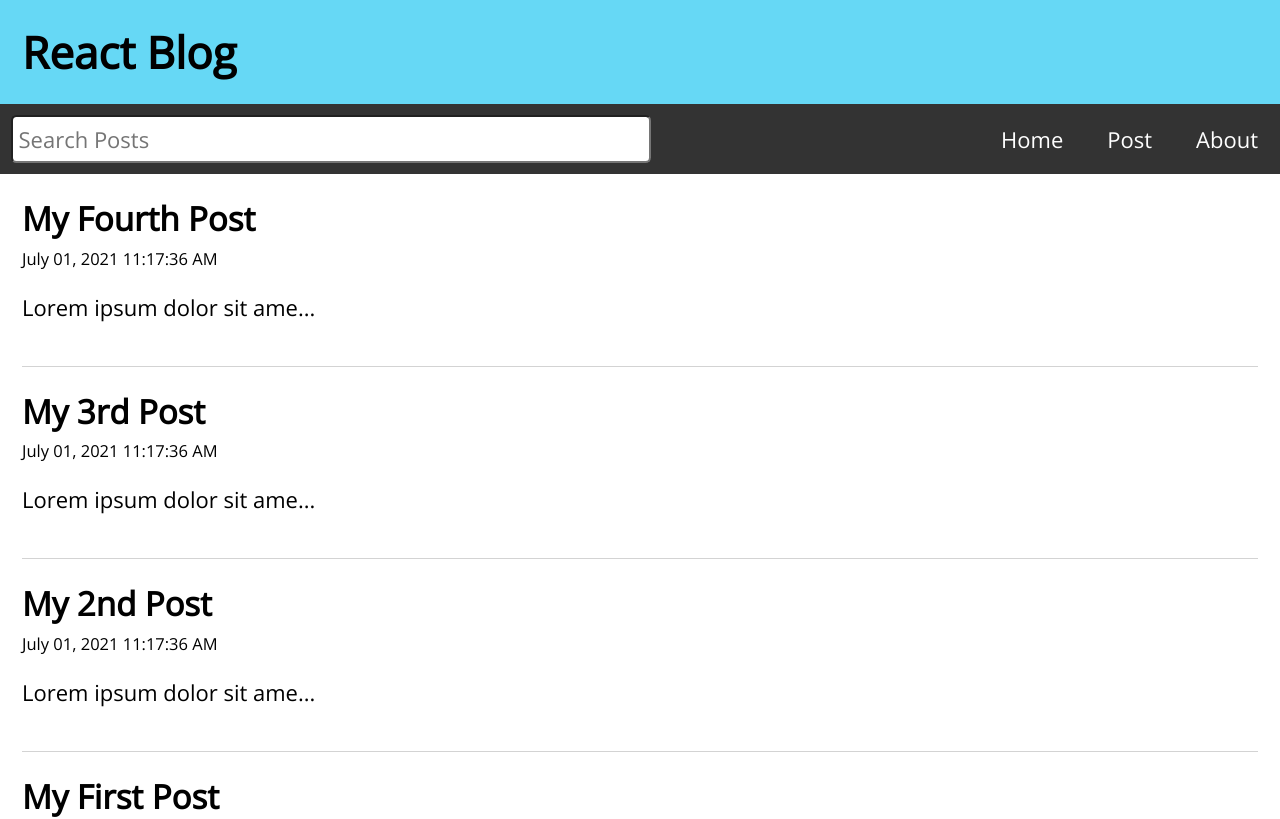
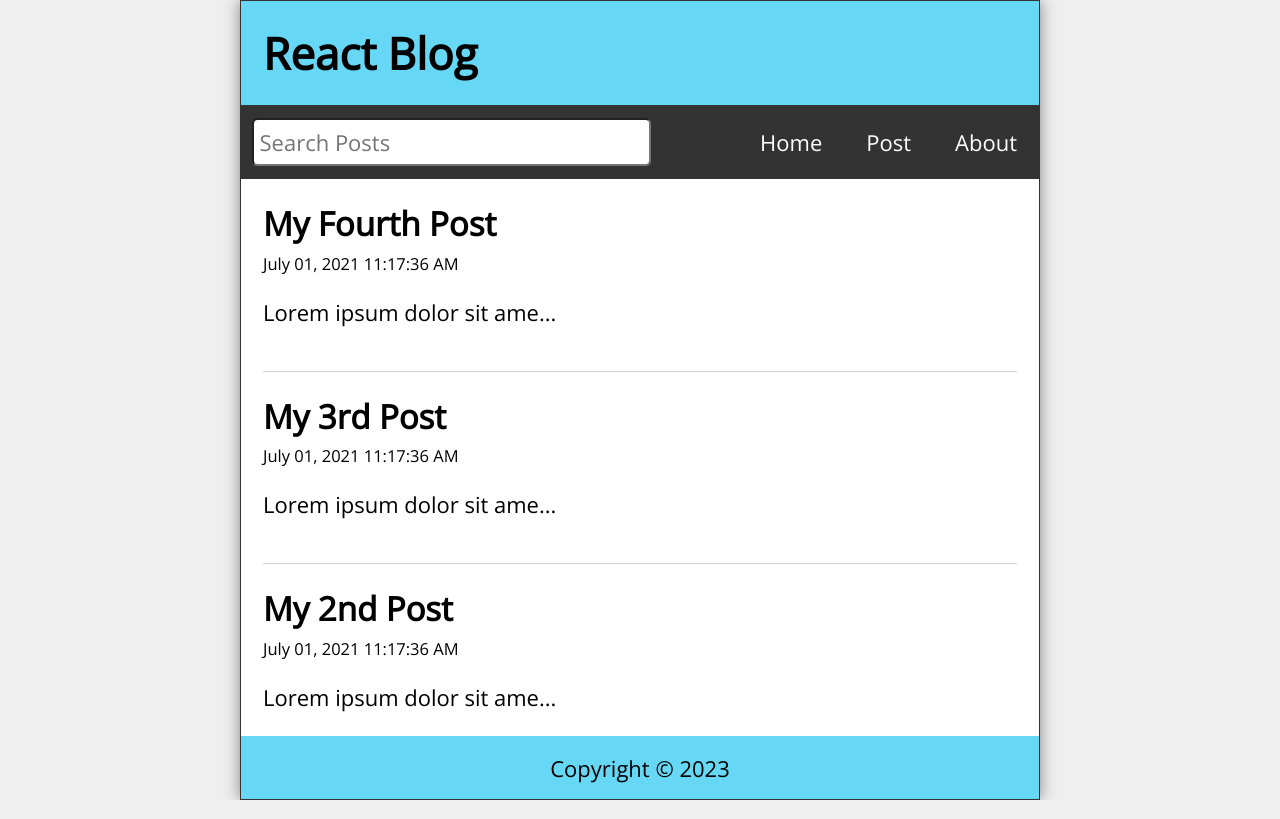
Before and after one commit to TomaszKlekner/react-blog, a React (Create React App) app: page / in a window 1280 px wide. Shown: the top 819 px of the page. Built offline with nearby package versions, Linux system fonts and the light colour scheme.

Commit message:
Update app display

```diff
--- a/src/App.js
+++ b/src/App.js
@@ -72,7 +72,7 @@ function App() {
   };
 
   return (
-    <>
+    <div className='App'>
       <Header title='React Blog' />
       <Nav search={search} setSearch={setSearch} />
       <Routes>
@@ -97,7 +97,7 @@ function App() {
         <Route path='*' element={<Missing />} />
       </Routes>
       <Footer />
-    </>
+    </div>
   );
 }
 
--- a/src/index.css
+++ b/src/index.css
@@ -22,9 +22,8 @@ body {
 #root {
   flex-grow: 1;
   display: flex;
-  justify-content: flex-start;
+  justify-content: center;
   align-items: center;
-  flex-direction: column;
 }
 
 .App {
@@ -101,11 +100,15 @@ body {
 }
 
 .Nav li {
-  padding: 0;
+  padding: 1rem;
+}
+
+.Nav li:hover,
+.Nav li:focus {
+  padding: 1rem;
 }
 
 .Nav li a {
-  padding: 1rem;
   color: #fff;
   text-decoration: none;
 }
@@ -139,7 +142,6 @@ body {
   margin-top: 1rem;
   padding-bottom: 1rem;
   border-bottom: 1px solid lightgray;
-  cursor: pointer;
 }
 
 .Home .post a {
```
